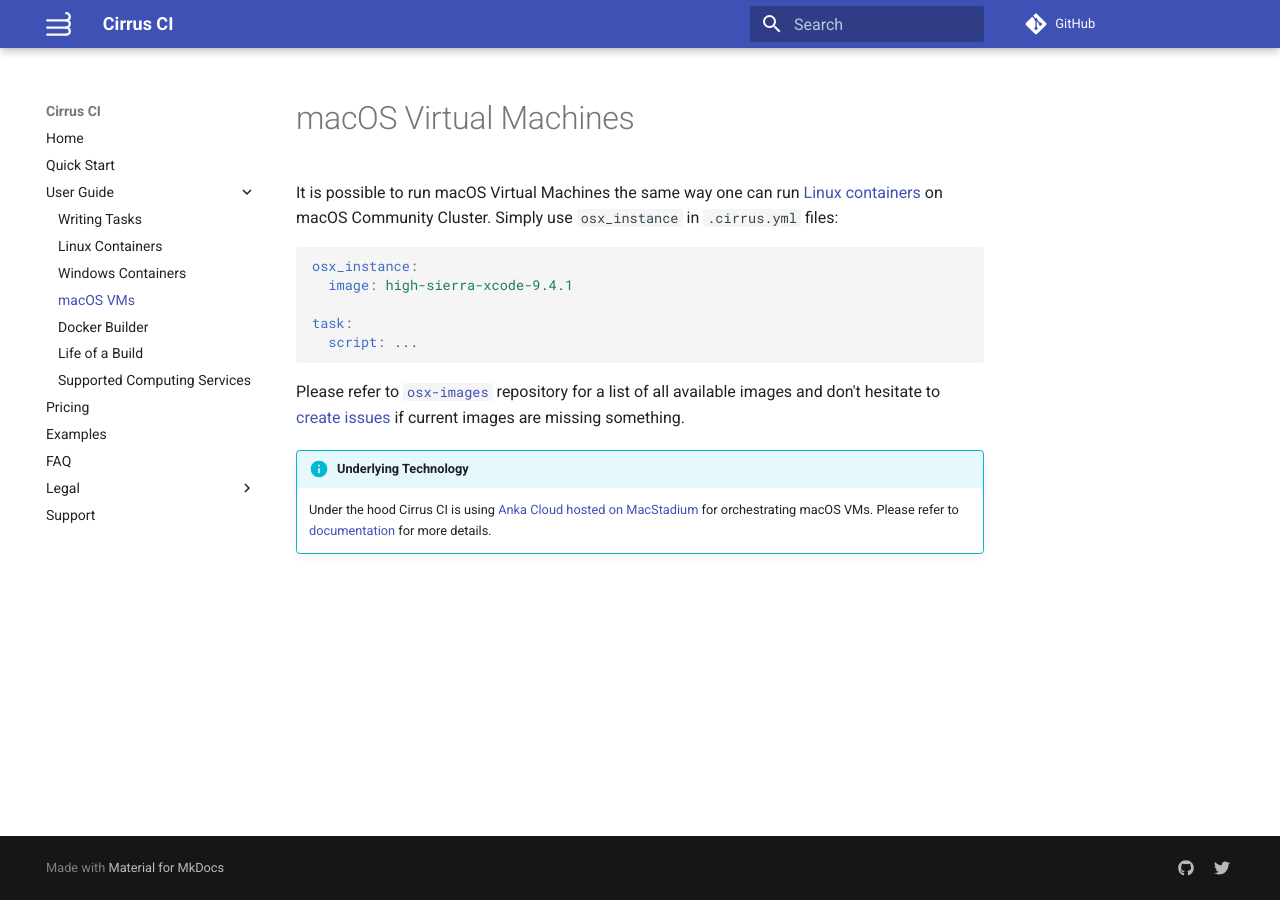
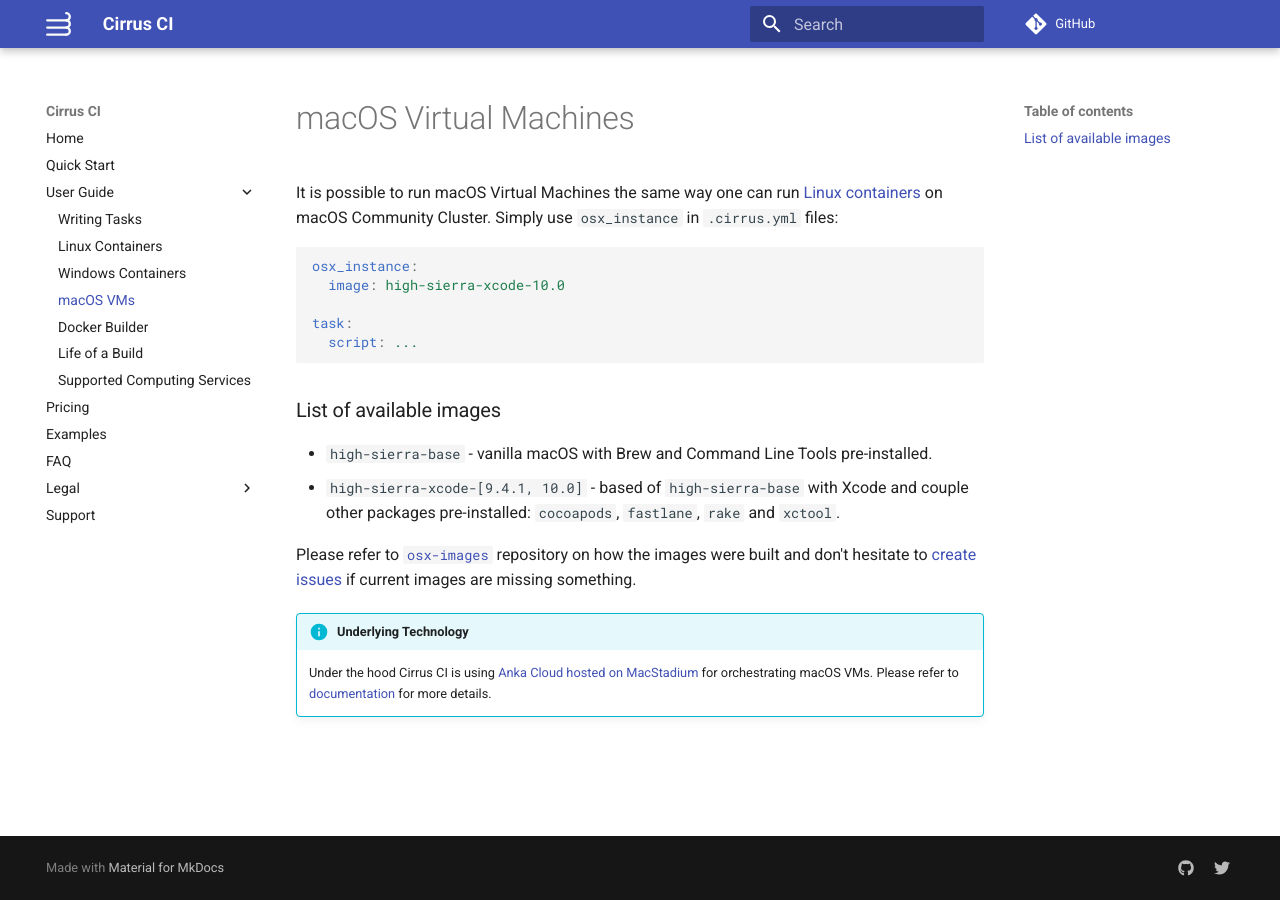
Before and after one commit to cirruslabs/cirrus-ci-docs, an MkDocs documentation site: the page built from docs/guide/macOS.md, in a window 1280 px wide. Built offline with MkDocs 1.6.1 and Material for MkDocs 9.7.7, drawn with Linux system fonts in a browser that asks for light colours; comment, search, counter and statistics services are not loaded.

Commit message:
List all currently available macOS images
Since they can be out of sync with `osx-images` repository.

Relates to https://github.com/cirruslabs/cirrus-ci-docs/issues/88

````diff
--- a/docs/guide/macOS.md
+++ b/docs/guide/macOS.md
@@ -5,13 +5,19 @@ Simply use `osx_instance` in `.cirrus.yml` files:
 
 ```yaml
 osx_instance:
-  image: high-sierra-xcode-9.4.1
+  image: high-sierra-xcode-10.0
 
 task:
   script: ...
 ```
 
-Please refer to [`osx-images`](https://github.com/cirruslabs/osx-images) repository for a list of all available images and
+### List of available images
+
+* `high-sierra-base` - vanilla macOS with Brew and Command Line Tools pre-installed.
+* `high-sierra-xcode-[9.4.1, 10.0]` - based of `high-sierra-base` with Xcode and couple other packages pre-installed:
+`cocoapods`, `fastlane`, `rake` and `xctool`.
+
+Please refer to [`osx-images`](https://github.com/cirruslabs/osx-images) repository on how the images were built and
 don't hesitate to [create issues](https://github.com/cirruslabs/osx-images/issues) if current images are missing something.
 
 !!! info "Underlying Technology"
````
